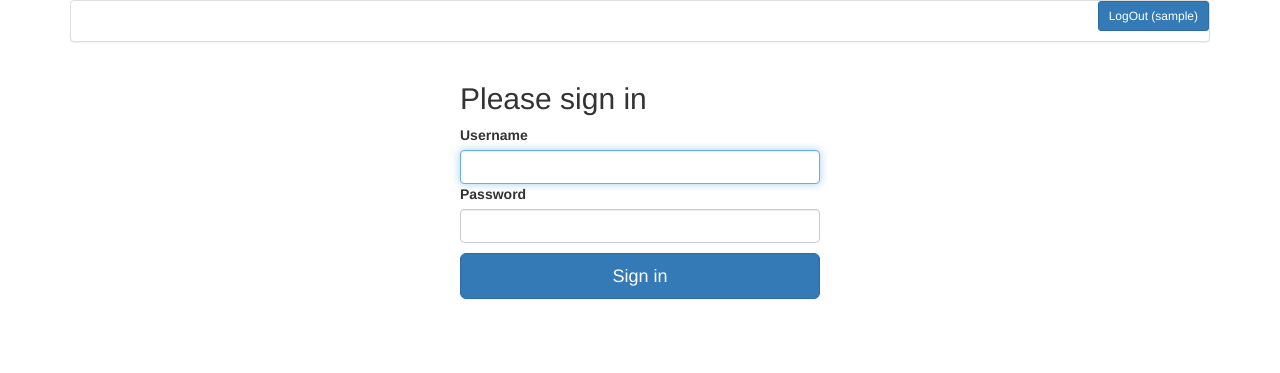
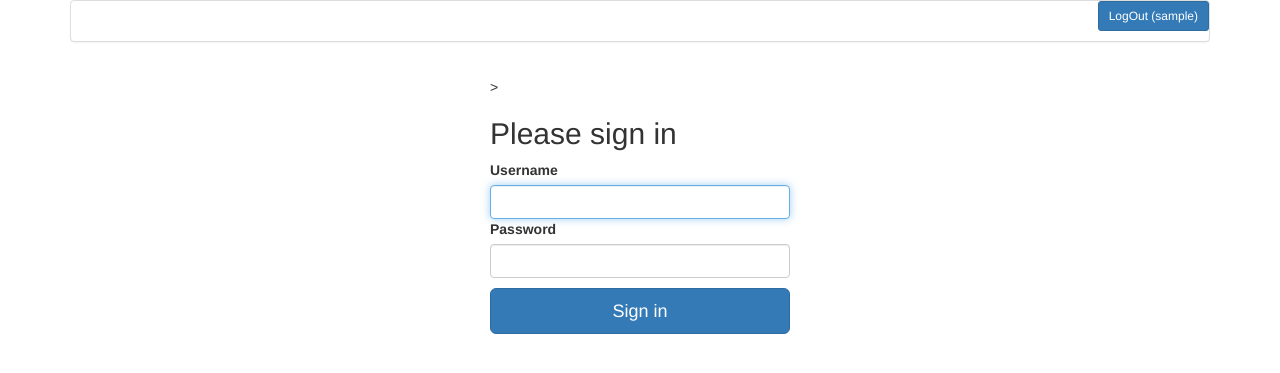
Before and after one commit to hopenaddy/AdminUI, a Django app: template loginsys/templates/login.html in a window 1280 px wide. Shown: the top 373 px of the page. Run offline with Django 3.2, Linux system fonts and the light colour scheme; the template is opened without the code that fills it: most values are stand-ins (such as "Sample title", 1, 10 or a date in 2020); some libraries are stand-ins or nearby versions.

Commit message:
change form login

```diff
--- a/loginsys/templates/login.html
+++ b/loginsys/templates/login.html
@@ -2,7 +2,7 @@
 
 {% block content %}
 <div class='row'>
-    <div class='col-md-4 col-xs-12 col-sm-6 col-lg-4 col-sm-offset-3 col-md-offset-4 col-lg-offset-4'>
+    <div class= 'form-signin'<!--'col-md-4 col-xs-12 col-sm-6 col-lg-4 col-sm-offset-3 col-md-offset-4 col-lg-offset-4'-->>
         <form method="post">
         	{% csrf_token %}
             <h2 class="form-signin-heading">Please sign in</h2>
```
